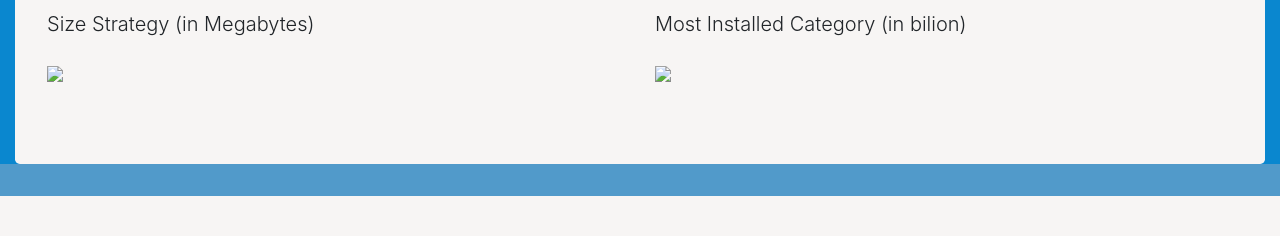
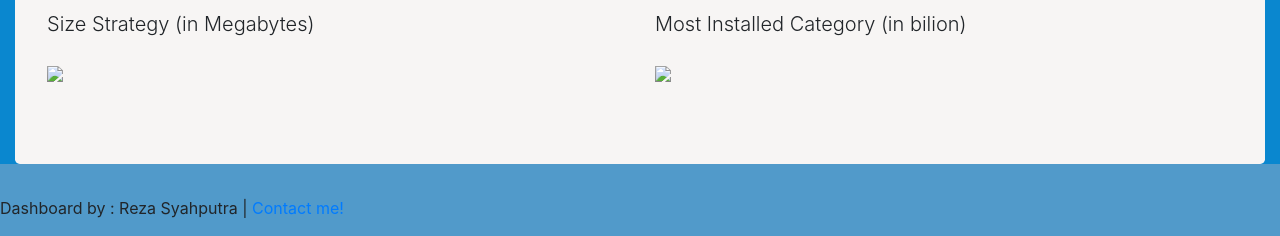
Before and after one commit to rezasputra/Google-Play-Store-Analytics, a Flask app: template templates/index.html in a window 1280 px wide. Shown: the part 994-1230 px from the top of the page. Before the commit the page ends 1190 px from the top, so only its background shows below. Run offline with Flask 2, Linux system fonts and the light colour scheme; the template is opened without the code that fills it, so the values that code supplies are empty; some libraries are stand-ins or nearby versions.

Commit message:
update footer

```diff
--- a/templates/index.html
+++ b/templates/index.html
@@ -105,6 +105,7 @@
         </div>
     </div>
 </div>
+<p>Dashboard by : Reza Syahputra | <a href="https://olamonde.me/rezasyahputra">Contact me!</a></p>
 </body>
 
 <script src="https://code.jquery.com/jquery-3.2.1.slim.min.js" integrity="sha384-KJ3o2DKtIkvYIK3UENzmM7KCkRr/rE9/Qpg6aAZGJwFDMVNA/GpGFF93hXpG5KkN" crossorigin="anonymous"></script>
```
